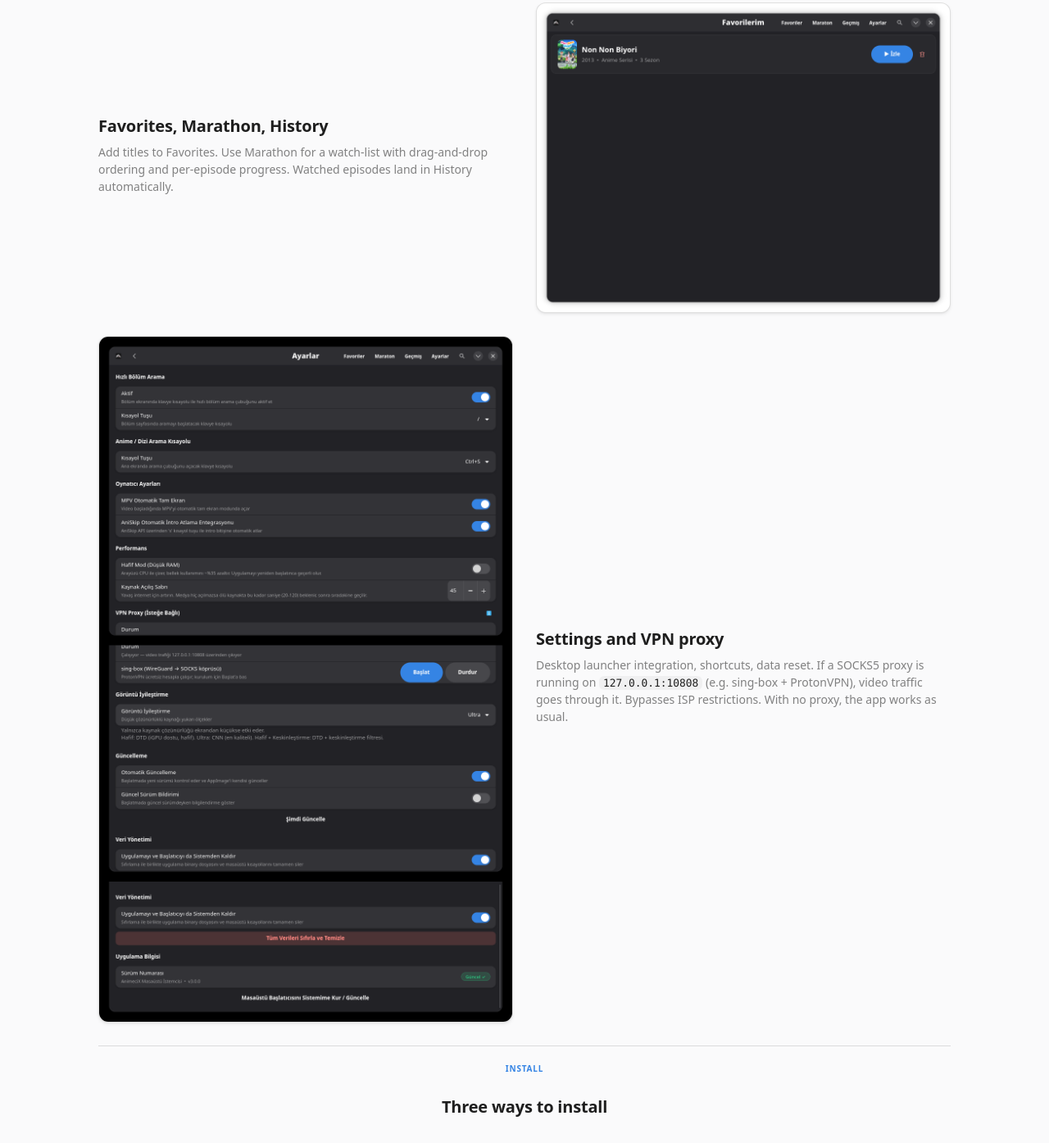
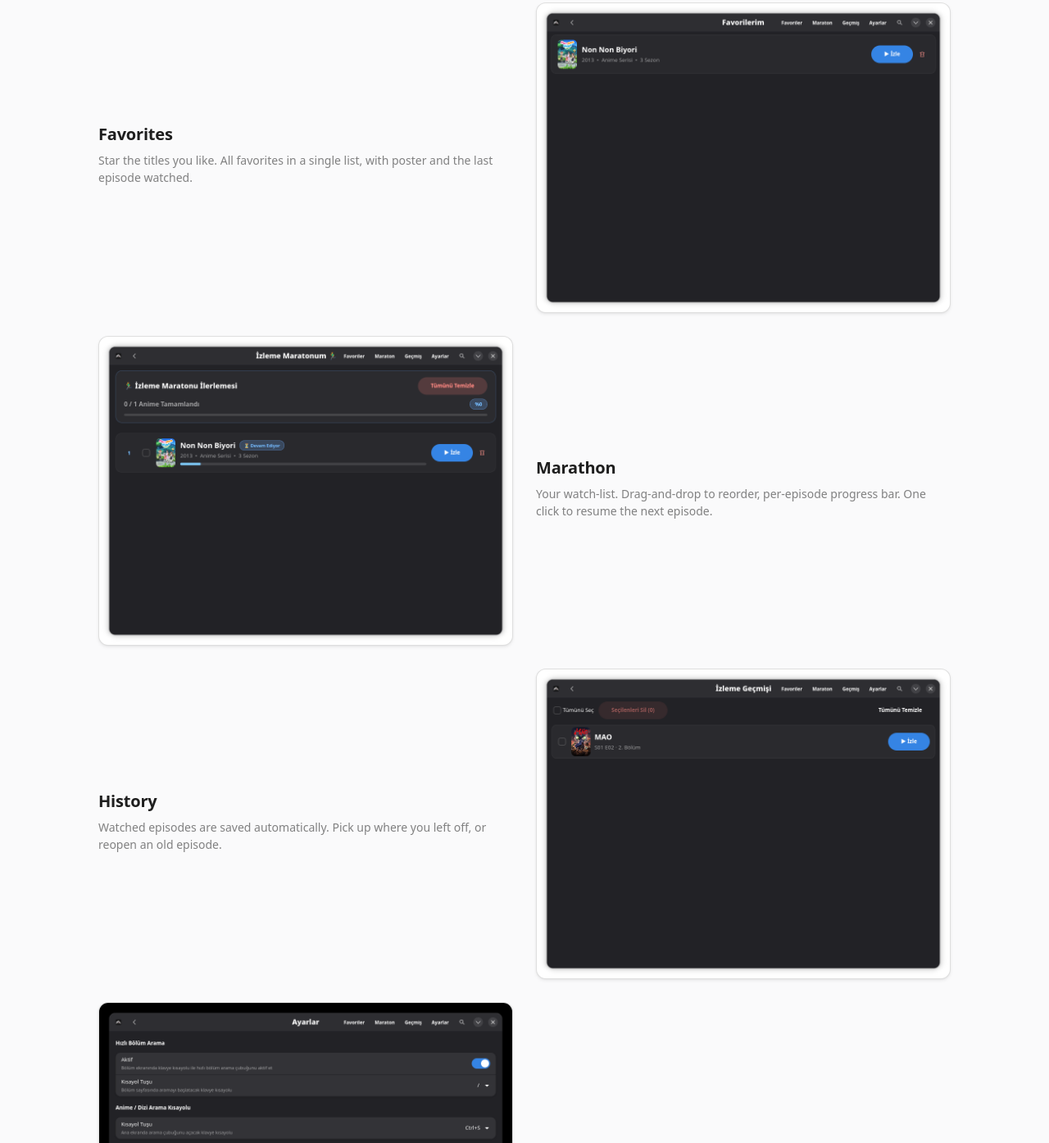
Before and after one commit to nyx47rd/animecix, a plain HTML site: page docs/en.html in a window 1280 px wide. Shown: the part 1689-3084 px from the top of the page at 82% size. Drawn offline with Linux system fonts and the light colour scheme.

Commit message:
Favoriler/Maraton/Geçmiş artık 3 ayrı feature satırı (her biri kendi SS'i ile).
Önceki tek satırda üçü birleştirilmişti; şimdi her birinin kendi açıklaması
ve kendi ekran görüntüsü var (favorites.png, marathon.png, history.png).

```diff
--- a/docs/en.html
+++ b/docs/en.html
@@ -124,15 +124,31 @@
     <div class="visual"><img src="assets/screenshots/search.png" alt="Quick search" width="1030" height="770" loading="lazy"></div>
     <div class="text">
       <h2>Quick search</h2>
-      <p>Press <kbd>/</kbd> from the home screen or <kbd>Ctrl</kbd>+<kbd>S</kbd> in the episode screen. All sources resolve in parallel; the highest-quality (by file size) wins. Dead sources are filtered; failures fall through to the next one.</p>
+      <p>Press <kbd>Ctrl</kbd>+<kbd>S</kbd> from the home screen to search titles, or <kbd>/</kbd> in the episode screen for quick episode search. All sources resolve in parallel; the highest-quality (by file size) wins. Dead sources are filtered; failures fall through to the next one.</p>
     </div>
   </article>
 
   <article class="feature reverse">
     <div class="visual"><img src="assets/screenshots/favorites.png" alt="Favorites" width="1030" height="770" loading="lazy"></div>
     <div class="text">
-      <h2>Favorites, Marathon, History</h2>
-      <p>Add titles to Favorites. Use Marathon for a watch-list with drag-and-drop ordering and per-episode progress. Watched episodes land in History automatically.</p>
+      <h2>Favorites</h2>
+      <p>Star the titles you like. All favorites in a single list, with poster and the last episode watched.</p>
+    </div>
+  </article>
+
+  <article class="feature">
+    <div class="visual"><img src="assets/screenshots/marathon.png" alt="Marathon" width="1030" height="770" loading="lazy"></div>
+    <div class="text">
+      <h2>Marathon</h2>
+      <p>Your watch-list. Drag-and-drop to reorder, per-episode progress bar. One click to resume the next episode.</p>
+    </div>
+  </article>
+
+  <article class="feature reverse">
+    <div class="visual"><img src="assets/screenshots/history.png" alt="History" width="1030" height="770" loading="lazy"></div>
+    <div class="text">
+      <h2>History</h2>
+      <p>Watched episodes are saved automatically. Pick up where you left off, or reopen an old episode.</p>
     </div>
   </article>
 
```
Also changed, not shown: docs/index.html (+19 -3 lines).
